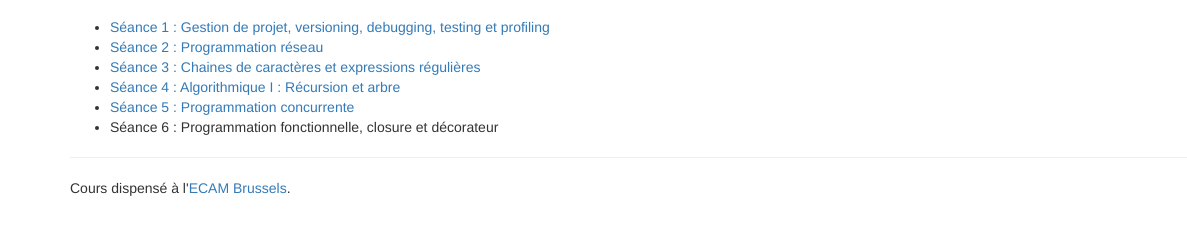
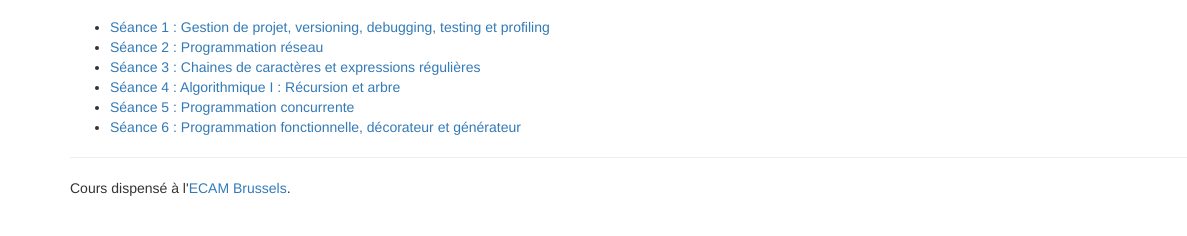
Before and after one commit to ECAM-Brussels/PythonAdvanced2BA, a plain HTML site: page theory.htm in a window 1280 px wide. Shown: the part 136-372 px from the top of the page, 0-1187 px from the left. Drawn offline with Linux system fonts and the light colour scheme.

Commit message:
Add slides of session 6 on functional programming

```diff
--- a/theory.htm
+++ b/theory.htm
@@ -49,7 +49,7 @@
 				<li><a href="files/ECAM-PythonAvance2BA-2016-Cours3-Slides.pdf" rel="external">Séance 3 : Chaines de caractères et expressions régulières</a></li>
 				<li><a href="files/ECAM-PythonAvance2BA-2016-Cours4-Slides.pdf" rel="external">Séance 4 : Algorithmique I : Récursion et arbre</a></li>
 				<li><a href="files/ECAM-PythonAvance2BA-2016-Cours5-Slides.pdf" rel="external">Séance 5 : Programmation concurrente</a></li>
-				<li>Séance 6 : Programmation fonctionnelle, closure et décorateur</li>
+				<li><a href="files/ECAM-PythonAvance2BA-2016-Cours6-Slides.pdf" rel="external">Séance 6 : Programmation fonctionnelle, décorateur et générateur</a></li>
 			</ul>
 
 			<hr />
```
Also changed, not shown: 1 other file.
